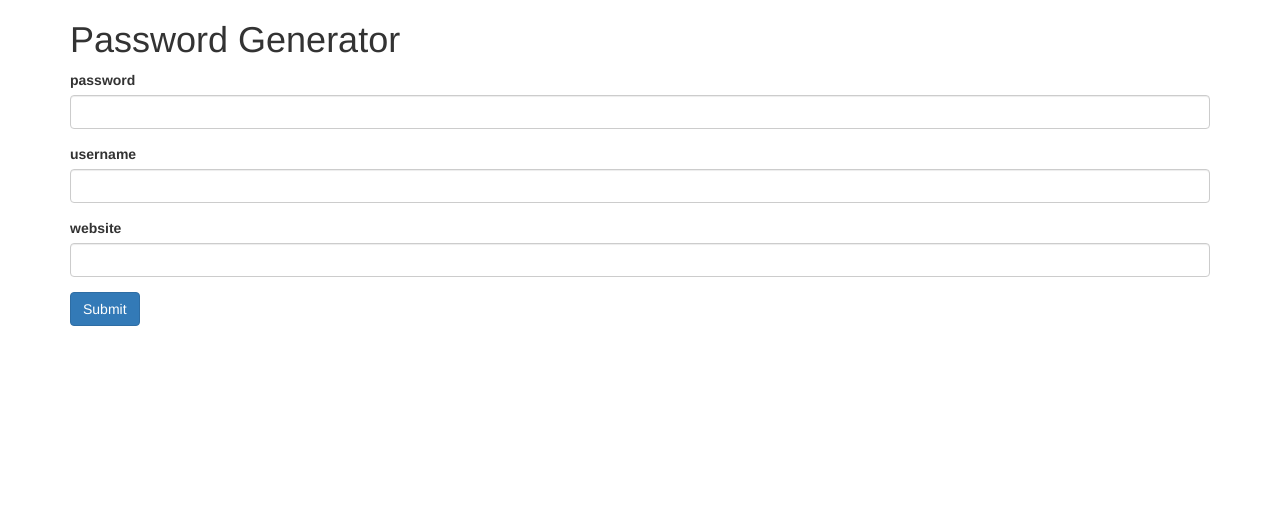
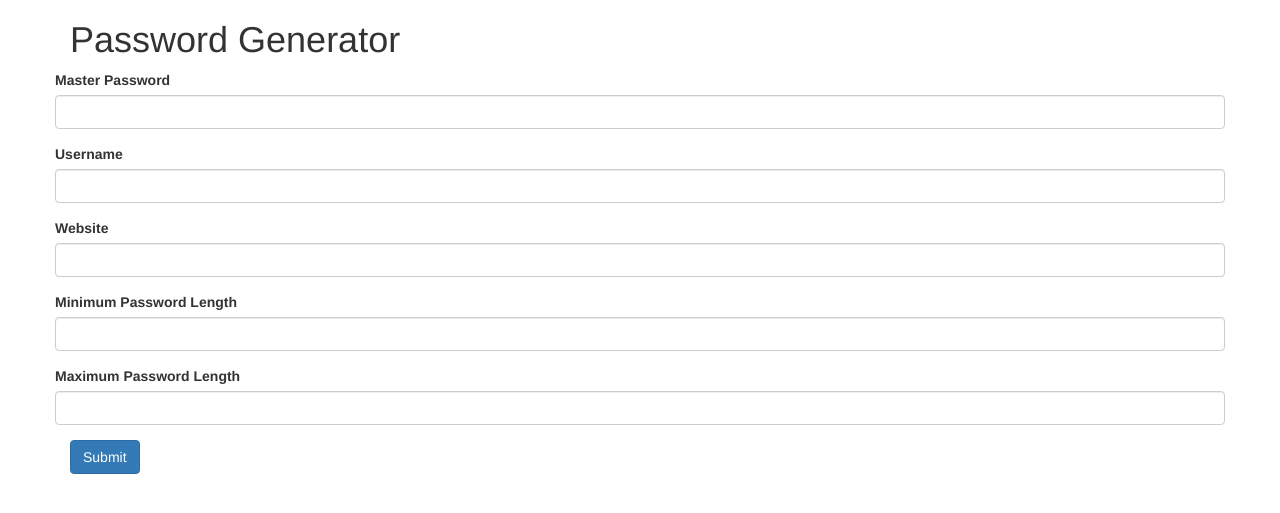
Before and after one commit to ozelsalih/anahtar, a Flask app: page / in a window 1280 px wide. Shown: the top 513 px of the page. Run offline with Flask 2, Linux system fonts and the light colour scheme; some libraries are stand-ins or nearby versions.

Commit message:
minimum & maximum generated password length

```diff
--- a/app/app.py
+++ b/app/app.py
@@ -4,8 +4,9 @@ import string
 from flask_bootstrap import Bootstrap
 from flask import Flask, render_template, request, url_for, redirect
 from flask_wtf import FlaskForm
-from wtforms import StringField, PasswordField
-from wtforms.validators import InputRequired, Length, AnyOf, URL
+from wtforms import StringField, PasswordField, IntegerField
+from wtforms.validators import InputRequired, Length, Optional
+from wtforms.widgets import html5 as h5widgets
 
 SECRET_KEY = ''.join(random.choices(
     string.ascii_uppercase + string.digits, k=16))
@@ -20,28 +21,17 @@ Bootstrap(app)
 
 
 class PasswordForm(FlaskForm):
-    masterpassword = PasswordField('password', validators=[InputRequired()])
-    username = StringField('username', validators=[InputRequired()])
-    website = StringField('website', validators=[InputRequired()])
+    masterpassword = PasswordField(
+        'Master Password', validators=[InputRequired()])
+    username = StringField('Username', validators=[InputRequired()])
+    website = StringField('Website', validators=[InputRequired()])
+    password_length_min = IntegerField('Minimum Password Length', widget=h5widgets.NumberInput(
+        min=0, max=120),  validators=[Optional()])
+    password_length_max = IntegerField('Maximum Password Length', widget=h5widgets.NumberInput(
+        min=0, max=120),  validators=[Optional()])
 
 
-@app.route('/')
-def index():
-    form = PasswordForm()
-    return render_template("index.html", form=form)
-
-
-@app.route('/hash', methods=['POST'])
-def hash():
-    form = PasswordForm()
-    if form.validate_on_submit():
-        masterpassword = form.masterpassword.data
-        username = form.username.data
-        website = form.website.data
-
-    else:
-        return request.referrer
-
+def generate_password(masterpassword, username, website, min_length=10, max_length=25):
     alphabet = string.ascii_letters + string.digits + "-_*$/%}."
 
     seed = hashlib.sha3_512()
@@ -52,12 +42,46 @@ def hash():
 
     random.seed(seed)
 
-    password_lenght = random.randint(6, 50)
+    password_lenght = random.randint(min_length, max_length)
 
     password = ''.join(
         map(lambda x: random.choice(alphabet), range(password_lenght)))
 
-    return render_template("hash.html", password=password)
+    return password
+
+
+@app.route('/')
+def index():
+    form = PasswordForm()
+    return render_template("index.html", form=form)
+
+
+@app.route('/hash', methods=['POST', 'GET'])
+def hash():
+    if request.method == 'POST':
+        form = PasswordForm()
+        if form.validate_on_submit():
+            masterpassword = form.masterpassword.data
+            username = form.username.data
+            website = form.website.data
+            password_length_min = form.password_length_min.data
+            password_length_max = form.password_length_max.data
+
+        else:
+            return redirect(request.referrer)
+
+        if password_length_min is None:
+            password_length_min = 10
+
+        if password_length_max is None:
+            password_length_max = 25
+
+        password = generate_password(
+                masterpassword, username, website, password_length_min, password_length_max)
+
+        return render_template("hash.html", password=password)
+    else:
+        return redirect('/')
 
 
 if __name__ == '__main__':
--- a/app/templates/index.html
+++ b/app/templates/index.html
@@ -14,9 +14,27 @@ Password Generator
     <div class="forms my-3">
         <form action="{{ url_for('hash') }}" method="POST">
             {{ form.csrf_token }}
-            {{ wtf.form_field(form.masterpassword) }}
-            {{ wtf.form_field(form.username) }}
-            {{ wtf.form_field(form.website) }}
+            <div class="row">
+                <div class="col">
+                    {{ wtf.form_field(form.masterpassword) }}
+                </div>
+            </div>
+            <div class="row">
+                <div class="col">
+                    {{ wtf.form_field(form.username) }}
+                </div>
+                <div class="col">
+                    {{ wtf.form_field(form.website) }}
+                </div>
+            </div>
+            <div class="row">
+                <div class="col-6">
+                    {{ wtf.form_field(form.password_length_min) }}
+                </div>
+                <div class="col-6">
+                    {{ wtf.form_field(form.password_length_max) }}
+                </div>
+            </div>
             <button type="submit" class="btn btn-primary">Submit</button>
         </form>
     </div>
```
